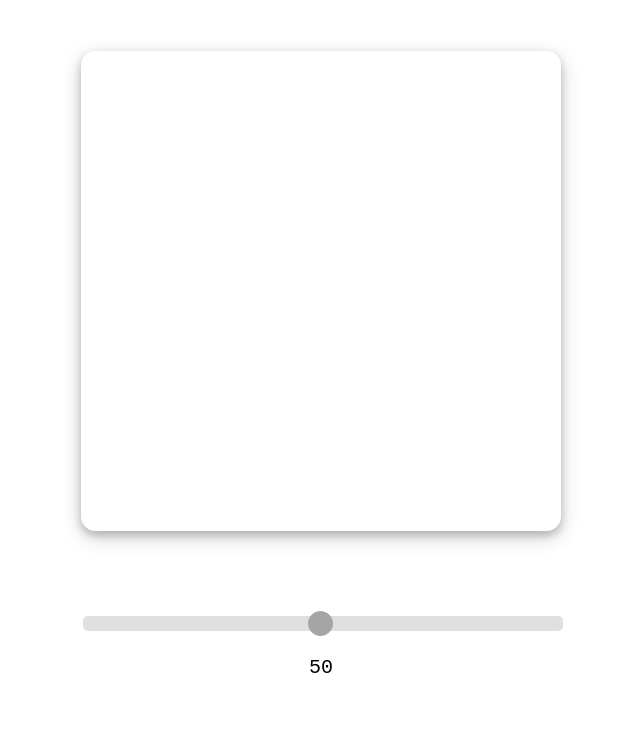
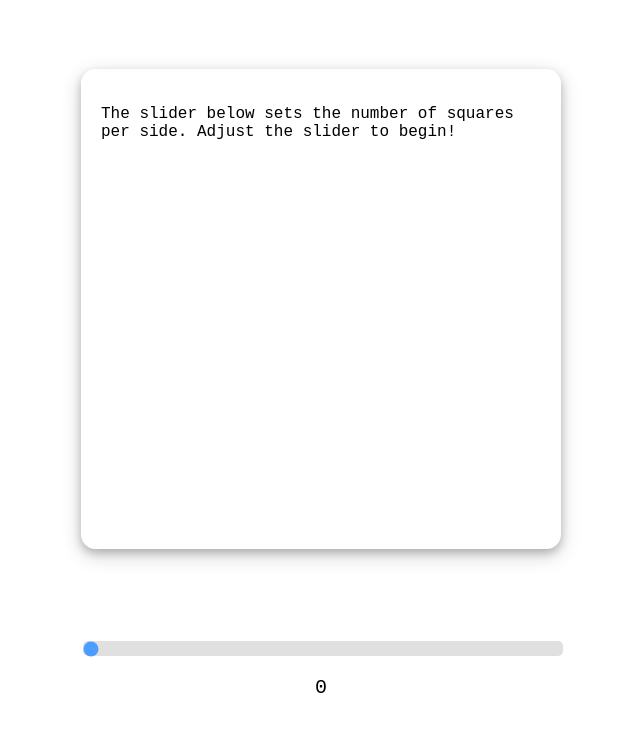
Before and after one commit to AbhiIfYouMust/Etch-a-Sketch, a plain HTML site: page index.html in a window 1280 px wide. Shown: the part 69-800 px from the top of the page, without its empty margins (319-959 px from the left). Drawn offline with Linux system fonts and the light colour scheme.

Commit message:
Project complete

```diff
--- a/index.html
+++ b/index.html
@@ -13,12 +13,16 @@
     <h1>Etch-a-Sketch</h1>
 
     <div id="container">
+        <p>The slider below sets the number of squares per side. Adjust the slider to begin!</p>
     </div>
 
 
     <div class="slidecontainer">
-        <input type="range" min="1" max="100" value="50" class="slider" id="myRange">
-        <p>Adjust the slider to set grid size.</p>
+
+            <input class="bar" type="range" id="myRange" min="1" max="100" value="0" onchange="rangevalue.value=value"/>
+            <span class="highlight"></span><br>
+            <output id="rangevalue">0</output>
+
     </div>
 
 <script src="script.js"></script>
--- a/script.js
+++ b/script.js
@@ -1,5 +1,6 @@
+//Creates grid
 function CreateGrid(dimension) {
-    //locate rows inside container
+    //locate rows inside container div
     const container = document.querySelector("#container");
 
     for (let i = dimension; i > 0; i--) {
@@ -18,22 +19,32 @@ function CreateGrid(dimension) {
     }
 }
 
-CreateGrid(50);
-
-let slider = document.getElementById("myRange");
-let output = document.getElementById("demo");
-// Display the default slider value
-document.querySelector("p").textContent = slider.value;
-
-// Update the current slider value
-slider.oninput = function() {
-  document.querySelector("p").innerHTML = this.value;
+// Clears given div
+function clearBox(elementID)
+{
+    document.getElementById(elementID).innerHTML = "";
 }
 
+// Takes a node list and enables event listener for those nodes
+function EnableHover(nodeList) {
 
-const TileList = document.querySelectorAll(".tile");
-TileList.forEach(addClassHover);
+    nodeList.forEach(addClassHover);
 
-function addClassHover(tile) {
-    tile.addEventListener("mouseover", () => tile.classList.add("hovered"));
+    function addClassHover(tile) {
+        tile.addEventListener("mouseover", () => tile.classList.add("hovered"));
+    }
 }
+
+//Selects range element
+let rangeInput = document.getElementById("myRange");
+
+rangeInput.addEventListener('mouseup', function() {
+    //Removes previous colored tiles before creating new grid
+    clearBox("container");
+
+    //Creates new grid
+    CreateGrid(this.value);
+    let TileList = container.querySelectorAll(".tile");
+
+    EnableHover(TileList);
+})
--- a/style.css
+++ b/style.css
@@ -8,11 +8,15 @@ body {
 }
 
 .slidecontainer {
-    margin-top: 50px;
+    margin-top: 40px;
     width: 480px;
+
+    display: flex;
+    flex-direction: column;
+    justify-content: center;
 }
 
-.slider {
+#myRange {
     -webkit-appearance: none;
     width: 100%;
     height: 15px;
@@ -20,21 +24,9 @@ body {
     background: #d3d3d3;
     outline: none;
     opacity: 0.7;
-    -webkit-transition: .2s;
-    transition: opacity .2s;
 }
 
-.slider::-webkit-slider-thumb {
--webkit-appearance: none;
-appearance: none;
-width: 25px;
-height: 25px;
-border-radius: 50%;
-background: grey;
-cursor: pointer;
-}
-
-p {
+output {
     text-align: center;
     font-size: 20px;
 }
@@ -50,6 +42,11 @@ p {
     display: flex;
     flex-direction: column;
     flex: 0 0 auto;
+}
+
+p {
+    align-self: center;
+    padding: 20px;
 }
 
 #container .row {
```
